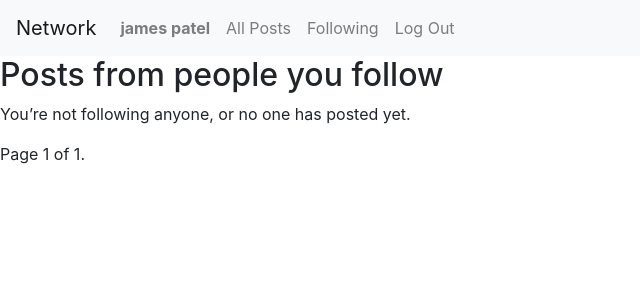
After one commit to precipice11/whisper, a Django app: page /following/ in a window 1280 px wide. The commit adds this page. Shown: the top 300 px of the page, without its empty margins (0-640 px from the left). Run offline with Django 3.2, Linux system fonts and the light colour scheme; a user stored in the database is signed in; data comes from the database, SQL or seed files in the repository; both versions use the stored data as it was after the commit; some libraries are stand-ins or nearby versions.

Commit message:
added posting, followers, pagination

```diff
--- a/network/models.py
+++ b/network/models.py
@@ -3,4 +3,24 @@ from django.db import models
 
 
 class User(AbstractUser):
-    pass
+    # access a users posts with user.posts.all()
+    following = models.ManyToManyField(
+        'self',
+        symmetrical=False,
+        related_name='followers',
+        blank=True
+    )
+
+
+class Post(models.Model):
+    # id already exists.
+    user = models.ForeignKey(User, on_delete=models.CASCADE, related_name='posts')
+    postContent = models.CharField(max_length=500)
+    dateCreated = models.DateTimeField(auto_now_add=True)
+    # comments -> user's
+    # likes -> user's
+
+
+# Add additional models to represent posts, likes, followers.
+
+# remember to run python3 manage.py makemigrations and python3 manage.py migrate.
--- /dev/null
+++ b/network/templates/network/following.html
@@ -0,0 +1,34 @@
+{% extends "network/layout.html" %}
+
+{% block body %}
+    <h2>Posts from people you follow</h2>
+    {% for post in page_obj %}
+        <div style="margin-bottom: 1rem;">
+            <strong><a href="{% url 'profile' post.user.id %}">{{ post.user.username }}</a></strong>
+            <p>{{ post.postContent }}</p>
+            <small>{{ post.dateCreated }}</small>
+        </div>
+    {% empty %}
+        <p>You’re not following anyone, or no one has posted yet.</p>
+    {% endfor %}
+
+    <div class="pagination">
+    <span class="step-links">
+        {% if page_obj.has_previous %}
+            <a href="?page=1">&laquo; first</a>
+            <a href="?page={{ page_obj.previous_page_number }}">previous</a>
+        {% endif %}
+
+        <span class="current">
+            Page {{ page_obj.number }} of {{ page_obj.paginator.num_pages }}.
+        </span>
+
+        {% if page_obj.has_next %}
+            <a href="?page={{ page_obj.next_page_number }}">next</a>
+            <a href="?page={{ page_obj.paginator.num_pages }}">last &raquo;</a>
+        {% endif %}
+    </span>
+</div>
+
+
+{% endblock %}
--- a/network/templates/network/layout.html
+++ b/network/templates/network/layout.html
@@ -6,6 +6,8 @@
         <title>{% block title %}Social Network{% endblock %}</title>
         <link rel="stylesheet" href="https://stackpath.bootstrapcdn.com/bootstrap/4.4.1/css/bootstrap.min.css" integrity="sha384-Vkoo8x4CGsO3+Hhxv8T/Q5PaXtkKtu6ug5TOeNV6gBiFeWPGFN9MuhOf23Q9Ifjh" crossorigin="anonymous">
         <link href="{% static 'network/styles.css' %}" rel="stylesheet">
+        <script src="{% static 'network/script.js' %}"></script>
+
     </head>
     <body>
 
@@ -20,11 +22,11 @@
                     </li>
                 {% endif %}
                 <li class="nav-item">
-                  <a class="nav-link" href="{% url 'index' %}">All Posts</a>
+                  <a class="nav-link" id="allPosts" href="{% url 'index' %}">All Posts</a>
                 </li>
                 {% if user.is_authenticated %}
                     <li class="nav-item">
-                        <a class="nav-link" href="#">Following</a>
+                        <a class="nav-link" id="followingPage"  href="{% url 'following' %}" >Following</a>
                     </li>
                     <li class="nav-item">
                         <a class="nav-link" href="{% url 'logout' %}">Log Out</a>
--- a/network/urls.py
+++ b/network/urls.py
@@ -7,5 +7,10 @@ urlpatterns = [
     path("", views.index, name="index"),
     path("login", views.login_view, name="login"),
     path("logout", views.logout_view, name="logout"),
-    path("register", views.register, name="register")
+    path("register", views.register, name="register"),
+    path("submit/", views.submitPost, name='submitPost'),
+    path("<int:user_id>/", views.profileView, name='profile'),
+    path("follow/<int:user_id>/", views.follow_user, name="follow"),
+    path("unfollow/<int:user_id>/", views.unfollow_user, name="unfollow"),
+    path("following/", views.followingPage, name="following"),
 ]
--- a/network/views.py
+++ b/network/views.py
@@ -1,14 +1,84 @@
 from django.contrib.auth import authenticate, login, logout
+from django.core.paginator import Paginator
+
 from django.db import IntegrityError
 from django.http import HttpResponse, HttpResponseRedirect
-from django.shortcuts import render
+from django.shortcuts import render, get_object_or_404, redirect
 from django.urls import reverse
+from django.contrib.auth.decorators import login_required
 
-from .models import User
+
+from .models import User, Post
 
 
 def index(request):
-    return render(request, "network/index.html")
+    allPosts = Post.objects.all().order_by('-dateCreated')
+    paginator = Paginator(allPosts, 10)
+    page_number = request.GET.get('page')
+    page_obj = paginator.get_page(page_number)
+
+    context = {'page_obj': page_obj}
+
+    return render(request, 'network/index.html', context)
+
+
+@login_required
+def submitPost(request):
+    if request.method == 'POST':
+        content = request.POST.get('postContent')
+        # do something with content
+        user = request.user
+        Post.objects.create(user=user, postContent=content)
+
+        return HttpResponseRedirect(reverse("index"))
+
+
+    return HttpResponse("Only POST requests are accepted.")
+
+@login_required
+def profileView(request, user_id):
+    profile_user = get_object_or_404(User, id=user_id)
+    posts = Post.objects.filter(user=profile_user).order_by('-dateCreated')
+    is_following = request.user in profile_user.followers.all()
+
+
+    return render(request, 'network/profile.html', {
+        "profile_user": profile_user,
+        "posts": posts,
+        "is_following": is_following
+    })
+
+@login_required
+def follow_user(request, user_id):
+    if request.method == "POST":
+        target = get_object_or_404(User, id=user_id)
+        if request.user != target:
+            request.user.following.add(target)
+    return redirect('profile', user_id=user_id)
+
+@login_required
+def unfollow_user(request, user_id):
+    if request.method == "POST":
+        target = get_object_or_404(User, id=user_id)
+        if request.user != target:
+            request.user.following.remove(target)
+    return redirect('profile', user_id=user_id)
+
+@login_required
+def followingPage(request):
+    followed_users = request.user.following.all()
+    posts = Post.objects.filter(user__in=followed_users).order_by('-dateCreated')
+    paginator = Paginator(posts, 10)
+    page_number = request.GET.get('page')
+    page_obj = paginator.get_page(page_number)
+
+    context = {'page_obj': page_obj}
+
+
+    return render(request, 'network/following.html', context)
+
+
+
 
 
 def login_view(request):
```
Also changed, not shown: network/static/network/script.js (added, +18 -0 lines), network/templates/network/index.html (+61 -1 lines), network/templates/network/profile.html (added, +34 -0 lines), db.sqlite3 (added), network/migrations/0001_initial.py (added), network/migrations/0002_post.py (added), network/migrations/0003_user_following.py (added), network/migrations/__init__.py (added).
